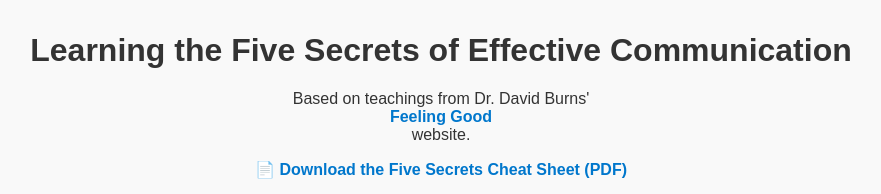
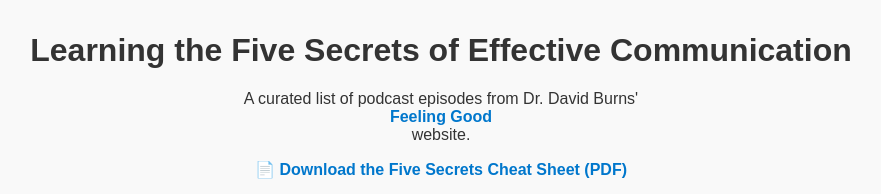
Before and after one commit to gphilip/FiveSecrets, a plain HTML site: page index.html in a window 1280 px wide. Shown: the top 194 px of the page, without its empty margins (199-1080 px from the left). Drawn offline with Linux system fonts and the light colour scheme.

Commit message:
index.html

```diff
--- a/index.html
+++ b/index.html
@@ -59,7 +59,7 @@
 </head>
 <body>
   <h1>Learning the Five Secrets of Effective Communication</h1>
-  <p style="text-align:center;">Based on teachings from Dr. David Burns' <a href="https://www.feelinggood.com " target="_blank">Feeling Good</a> website.</p>
+  <p style="text-align:center;">A curated list of podcast episodes from Dr. David Burns' <a href="https://www.feelinggood.com " target="_blank">Feeling Good</a> website.</p>
 
   <p style="text-align:center;">
       <a href="https://feelinggood.com/wp-content/uploads/2022/03/Five-Secrets-with-DO-NOT-COPY-v-1.pdf " target="_blank">
```
